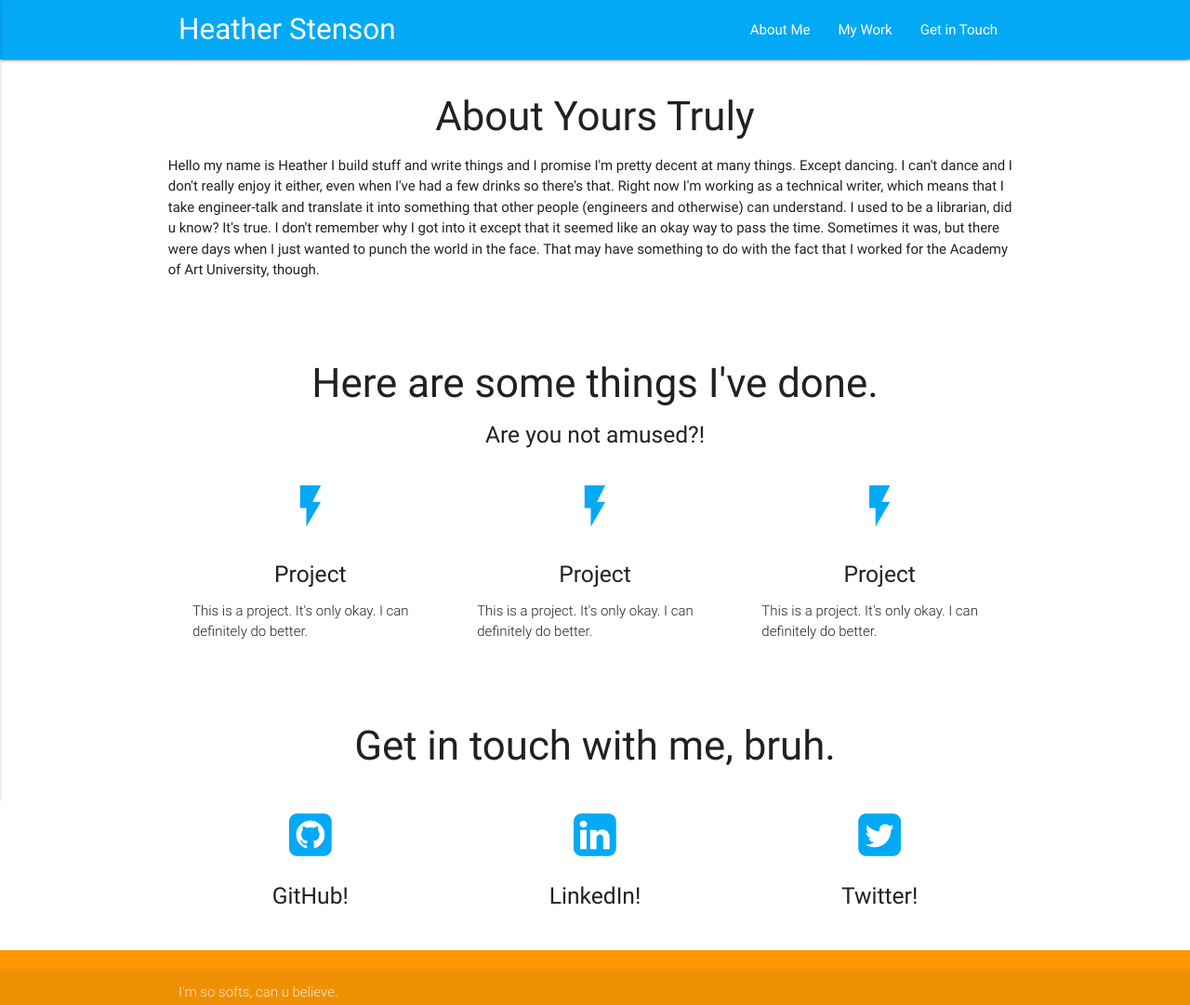
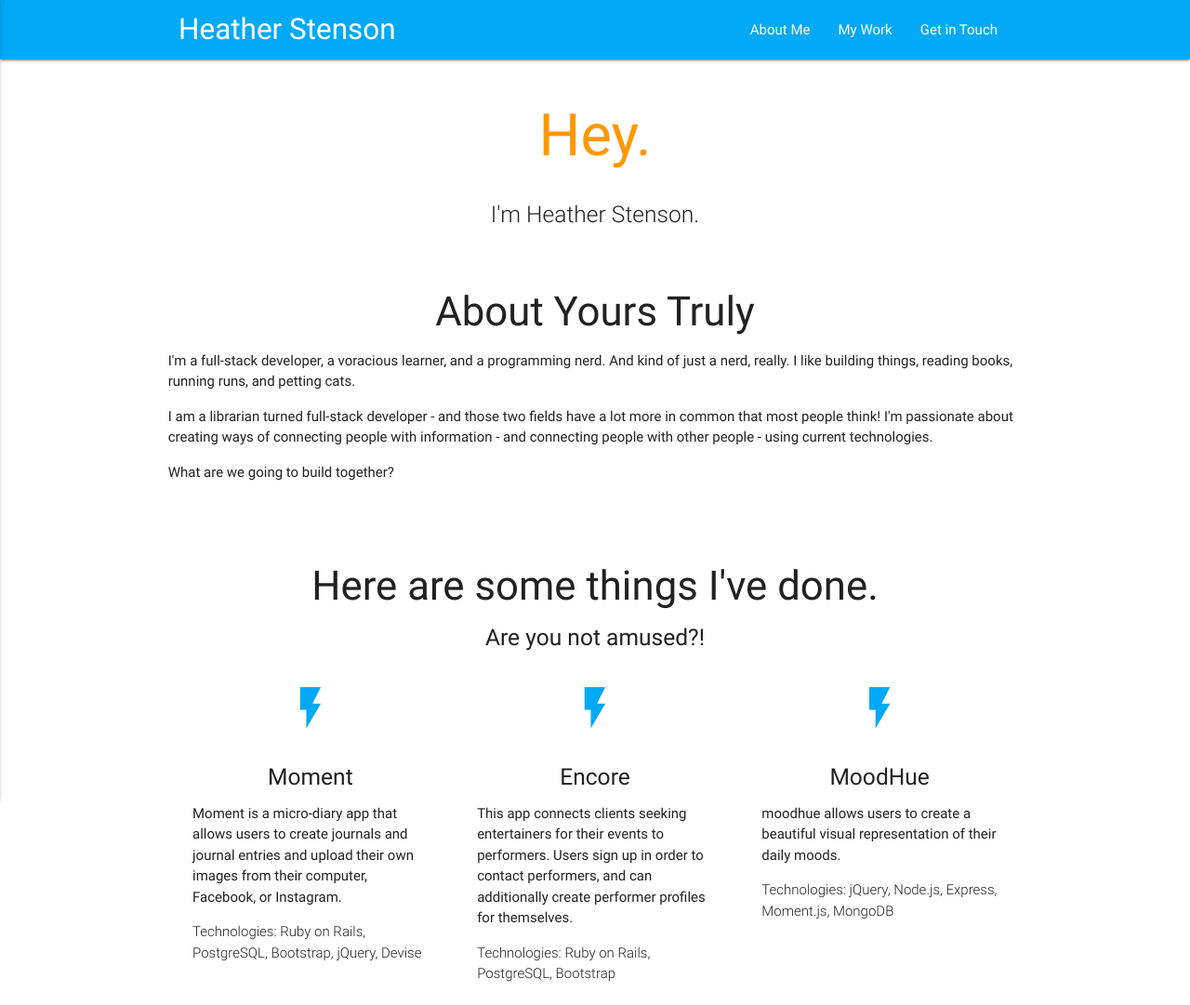
Before and after one commit to HeyStenson/personal_site_redo, a plain HTML site: page index.html in a window 1280 px wide. Shown: the top 1081 px of the page at 93% size. Drawn offline with nearby package versions, Linux system fonts and the light colour scheme.

Commit message:
added some actual content

```diff
--- a/index.html
+++ b/index.html
@@ -36,12 +36,23 @@
 			<a href="#" data-activates="nav-mobile" class="button-collapse"><i class="material-icons">menu</i></a>
 		</div>
 	</nav>
+
+	<div class="section no-pad-bot">
+		<div class="container">
+			<h1 class="header center orange-text">Hey.</h1>
+			<div class="row center">
+				<h5 class="header col s12 light">I'm Heather Stenson.</h5>
+			</div>
+		</div>
+	</div>
+
 	<div class="container">
-
 		<div class="section" id="about">
 			<div class="row">
 				<h3 class="center">About Yours Truly</h3>
-				<p>Hello my name is Heather I build stuff and write things and I promise I'm pretty decent at many things. Except dancing. I can't dance and I don't really enjoy it either, even when I've had a few drinks so there's that. Right now I'm working as a technical writer, which means that I take engineer-talk and translate it into something that other people (engineers and otherwise) can understand. I used to be a librarian, did u know? It's true. I don't remember why I got into it except that it seemed like an okay way to pass the time. Sometimes it was, but there were days when I just wanted to punch the world in the face. That may have something to do with the fact that I worked for the Academy of Art University, though.</p>
+				<p>I'm a full-stack developer, a voracious learner, and a programming nerd. And kind of just a nerd, really. I like building things, reading books, running runs, and petting cats.</p>
+				<p>I am a librarian turned full-stack developer - and those two fields have a lot more in common that most people think! I'm passionate about creating ways of connecting people with information - and connecting people with other people - using current technologies.</p>
+				<p>What are we going to build together?</p>
 			</div>
 		</div>
 
@@ -52,28 +63,26 @@
 				<div class="col s12 m4">
 					<div class="icon-block">
 						<h2 class="center light-blue-text"><i class="material-icons">flash_on</i></h2>
-						<h5 class="center">Project</h5>
-						<p class="light">
-							This is a project. It's only okay. I can definitely do better.
+						<h5 class="center">Moment</h5>
+						<p>Moment is a micro-diary app that allows users to create journals and journal entries and upload their own images from their computer, Facebook, or Instagram.
 						</p>
+						<p class="light">Technologies: Ruby on Rails, PostgreSQL, Bootstrap, jQuery, Devise</p>
 					</div>
 				</div>
 				<div class="col s12 m4">
 					<div class="icon-block">
 						<h2 class="center light-blue-text"><i class="material-icons">flash_on</i></h2>
-						<h5 class="center">Project</h5>
-						<p class="light">
-							This is a project. It's only okay. I can definitely do better.
-						</p>
+						<h5 class="center">Encore</h5>
+						<p>This app connects clients seeking entertainers for their events to performers. Users sign up in order to contact performers, and can additionally create performer profiles for themselves.</p>
+						<p class="light">Technologies: Ruby on Rails, PostgreSQL, Bootstrap</p>
 					</div>
 				</div>
 				<div class="col s12 m4">
 					<div class="icon-block">
 						<h2 class="center light-blue-text"><i class="material-icons">flash_on</i></h2>
-						<h5 class="center">Project</h5>
-						<p class="light">
-							This is a project. It's only okay. I can definitely do better.
-						</p>
+						<h5 class="center">MoodHue</h5>
+						<p>moodhue allows users to create a beautiful visual representation of their daily moods.</p>
+						<p class="light">Technologies: jQuery, Node.js, Express, Moment.js, MongoDB</p>
 					</div>
 				</div>
 			</div>
```
